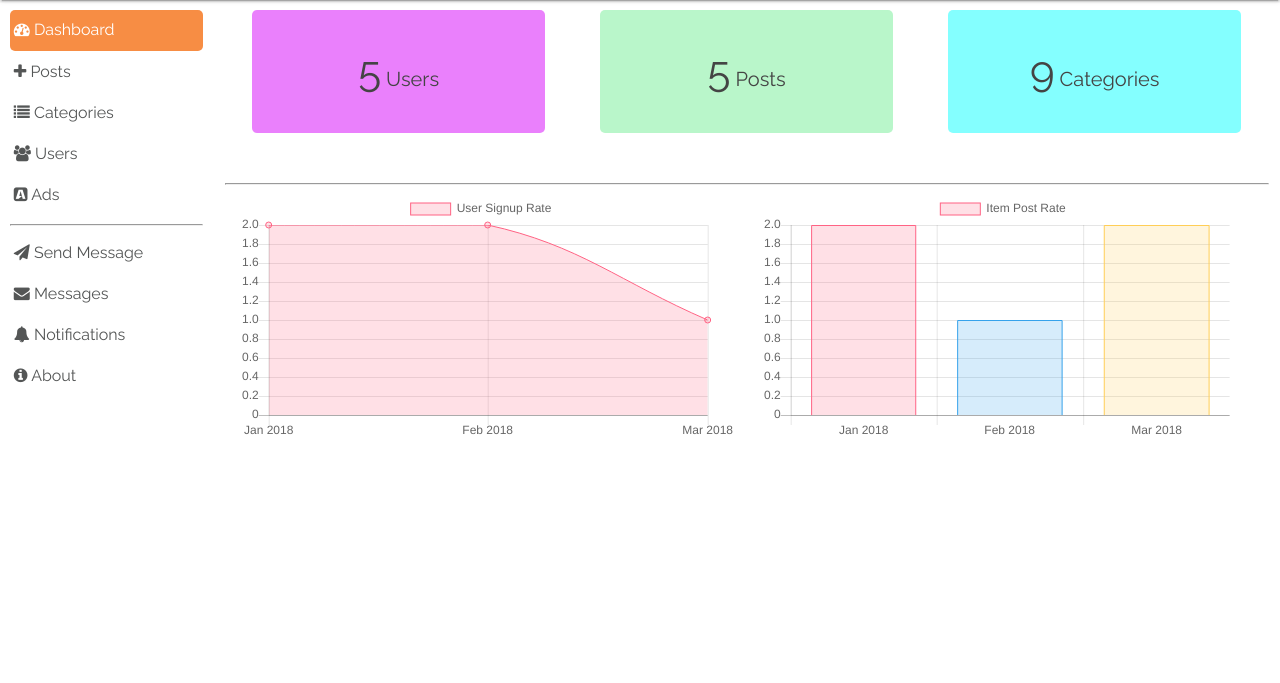
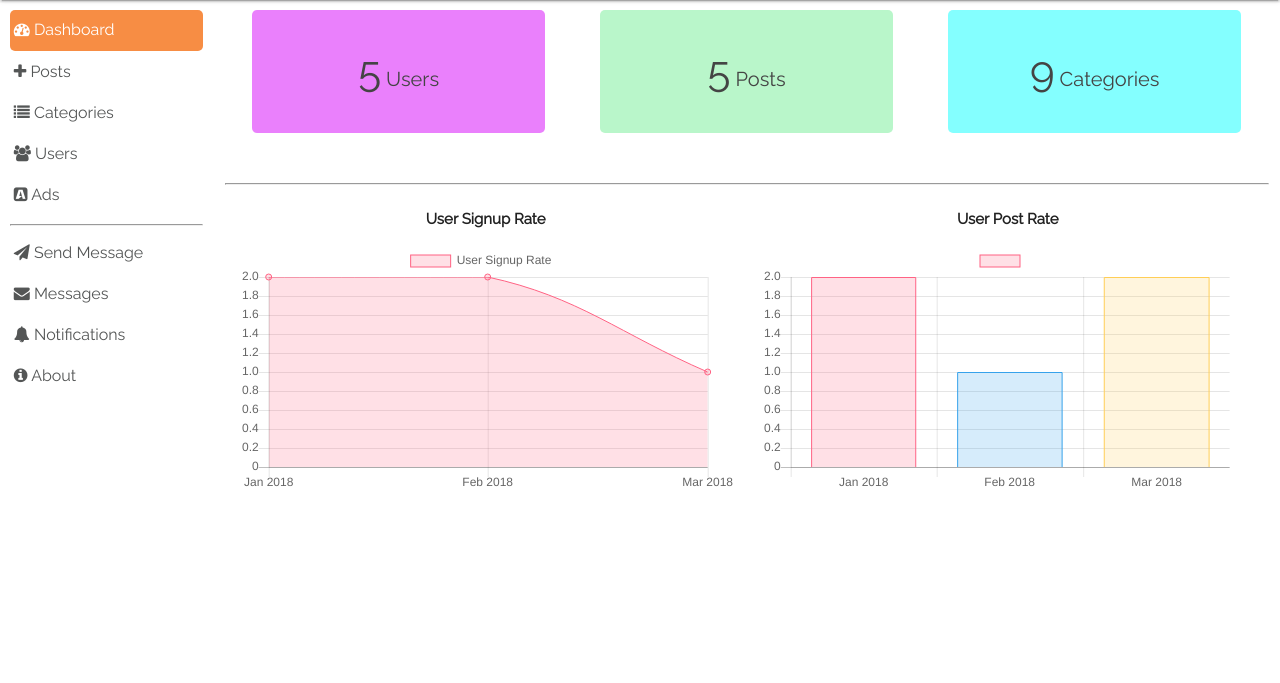
Before and after one commit to shstudentshub/studentshub, a PHP site: page /exec/dashboard.php in a window 1280 px wide. Shown: the part 64-747 px from the top of the page. Run offline with PHP 8.4, Linux system fonts and the light colour scheme; a user stored in the database is signed in; data comes from the database, SQL or seed files in the repository.

Commit message:
update of dashboard

```diff
--- a/StudentHub/assets/js/controller-alt.js
+++ b/StudentHub/assets/js/controller-alt.js
@@ -186,7 +186,7 @@ function getDashboardUsersGraphData() {
 //function to get the admin dashboard posts graph data
 function getDashboardPostsGraphData() {
 	$.get(CONSTANTS.getDashboardPostsGraphDataUrl, function(response) {
-		drawChart("adminPostsChart",'bar','Item Post Rate',response.months,response.posts);
+		drawChart("adminPostsChart",'bar','',response.months,response.posts);
 	});
 }
 
--- a/StudentHub/exec/dashboard.php
+++ b/StudentHub/exec/dashboard.php
@@ -40,13 +40,15 @@
 
 		<section class="row">
 			<section class="col s12 m6 l6">
-				<section class="item-added-chart">
+				<section class="">
+					<p class="center-align"><b>User Signup Rate</b></p>
 					<canvas id="adminUsersChart" class="user-dashboard-graph"></canvas>
 				</section>
 			</section>
 
 			<section class="col s12 m6 l6">
-				<section class="item-added-chart">
+				<section class="">
+					<p class="center-align"><b>User Post Rate</b></p>
 					<canvas id="adminPostsChart" class="user-dashboard-graph"></canvas>
 				</section>
 			</section>
```
